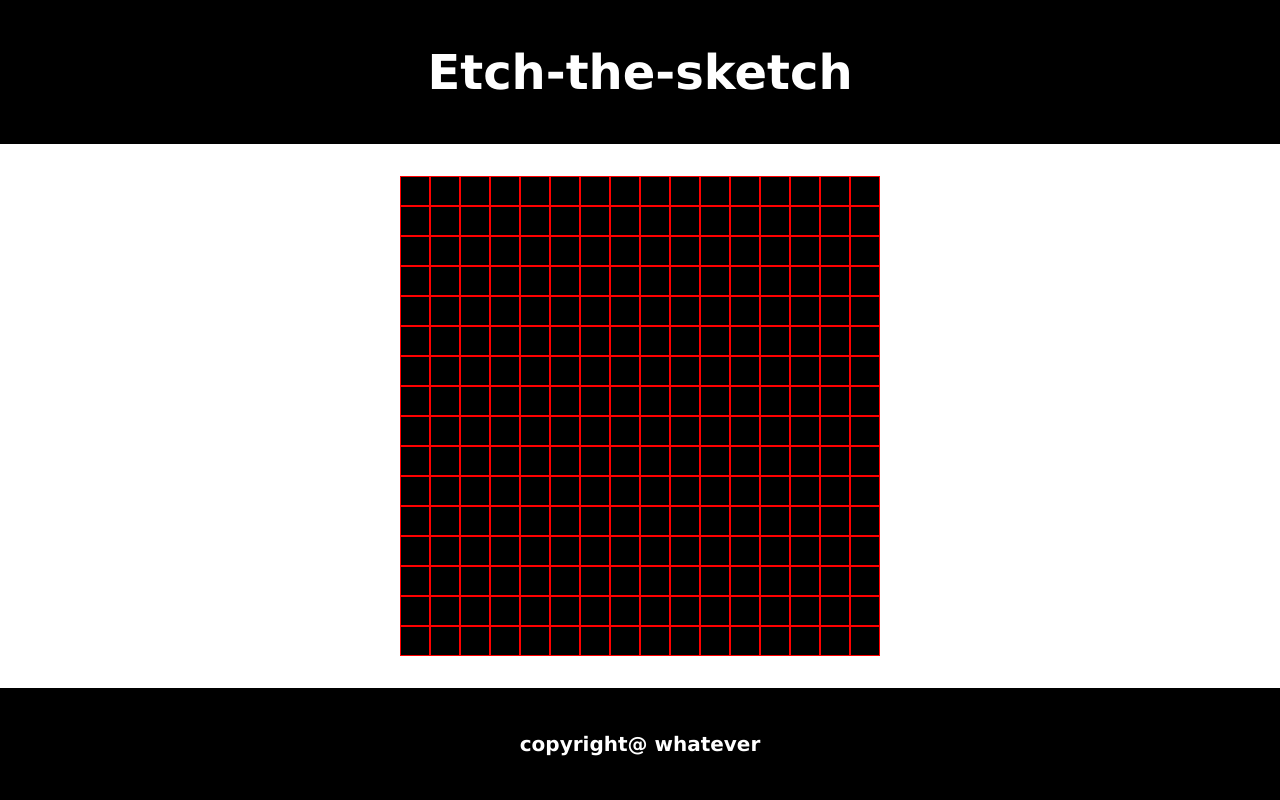
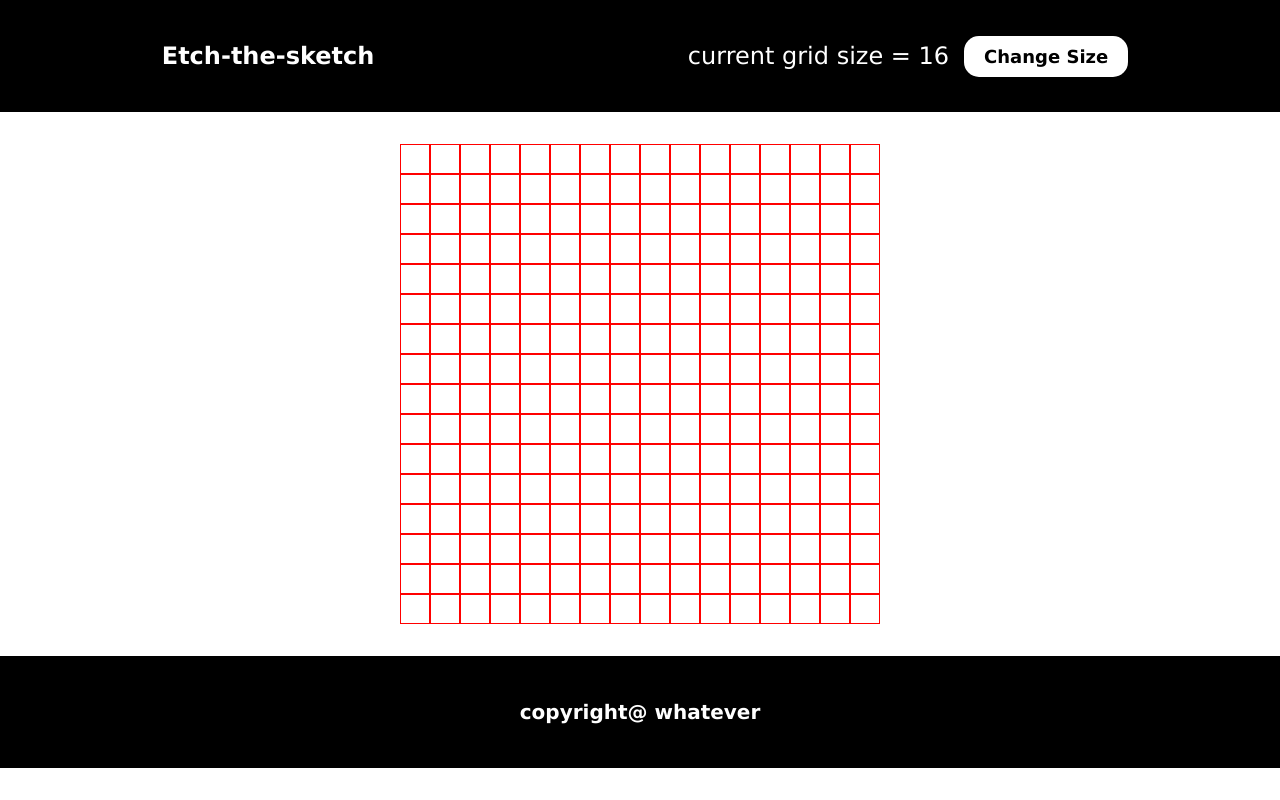
Before and after one commit to ahmedmarhoum31/etch-the-sketch, a plain HTML site: page index.html in a window 1280 px wide. Drawn offline with Linux system fonts and the light colour scheme.

Commit message:
add customizable grid size and hover drawing
- Add button to customize grid dimensions
- Implement function to regenerate the grid
- Remove previous grid before creating a new one
- Calculate cell size dynamically based on user input
- Add hover effect to draw on grid cells
- Update layout and button styling

```diff
--- a/index.html
+++ b/index.html
@@ -10,6 +10,10 @@
 <body>
     <main>
         <h1>Etch-the-sketch</h1>
+        <div class="select-grid-number">
+            <p>current grid size = 16</p>
+            <button>Change Size</button>
+        </div>
     </main>
 
     <div class="grid-container">
--- a/script.js
+++ b/script.js
@@ -4,6 +4,7 @@ const container = document.querySelector(".grid-container");
 let gridSize = 16;
 let maximumGridSize = String(60/16)+"vh";
 
+//this for loop will create 16 div container, in which each container will have 16 divs inside of them
 for(let i=0;i<16;i++)
 {
     let newDivContainer = document.createElement("div");
@@ -18,3 +19,44 @@ for(let i=0;i<16;i++)
        newDivContainer.appendChild(gridElement);
     }
 }
+
+const gridElements = document.querySelectorAll(".grid-element");
+
+gridElements.forEach(element => element.addEventListener("mouseenter",()=>
+{
+    element.style.backgroundColor = "black";
+
+}))
+
+function settingTheGrid(userInput)
+{
+    if(userInput>=100)
+    {
+        prompt("maximum greed number is 100!");
+
+    }else
+    {
+        //removing previous Grid
+        let existingGridElements = document.querySelectorAll("make-container-flex");
+        existingGridElements.forEach(div=> div.remove());
+
+        //calculating Grid size based on grid number
+        let maximumGridSize = String(60/userInput)+"vh";
+
+        for(let i = 0; i<userInput; i++)
+        {
+            let newDivContainer = document.createElement("div");
+            newDivContainer.classList.add("make-container-flex");
+            container.appendChild(newDivContainer);
+            for(j = 0; j<userInput; j++)
+            {
+                let gridElement = document.createElement("div");
+                gridElement.classList.add("grid-element");
+                gridElement.style.height = maximumGridSize;
+                gridElement.style.aspectRatio ="1/1";
+                newDivContainer.appendChild(gridElement);
+            }
+        }
+
+    }
+}
--- a/style.css
+++ b/style.css
@@ -9,9 +9,9 @@
 main
 {
     display: flex;
-    justify-content: center;
+    justify-content: space-around;
     align-items: center;
-    height: 18vh;
+    height: 14vh;
     background-color: black;
 }
 
@@ -19,12 +19,46 @@ main h1
 {
 
     text-align: center;
-    font-size: 48px;
+    font-size: 24px;
     font-weight: 700;
-    padding: 20px;
+    padding: 10px;
     color: white;
 
 }
+
+main div
+{
+    display: flex;
+    justify-content: space-between;
+    gap: 15px;
+    align-items: center;
+}
+
+main div p
+{
+    color: white;
+    font-size: 24px;
+    font-weight: 500;
+}
+
+main div button
+{
+    background-color: white;
+    padding: 10px 20px;
+    border: none;
+    border-radius: 15px;
+    color: black;
+    font-size: 18px;
+    font-weight: 600;
+}
+
+main div button:hover
+{
+    color: white;
+    background-color: crimson;
+    transition: 0.2s;
+}
+
 
 .grid-container
 {
@@ -43,7 +77,7 @@ main h1
 
 .grid-element
 {
-    background-color: black;
+
     border: 1px solid red;
 
 }
```
